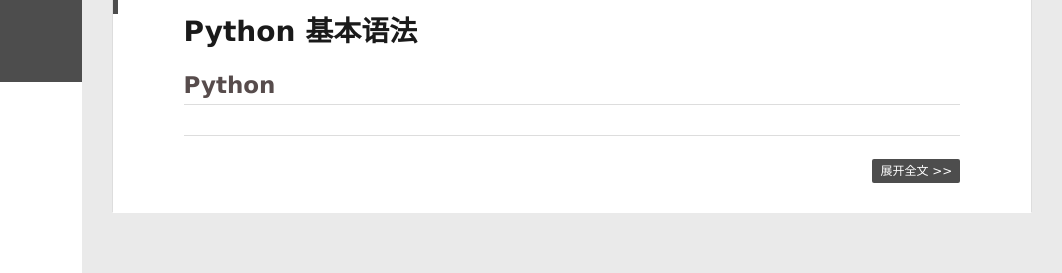
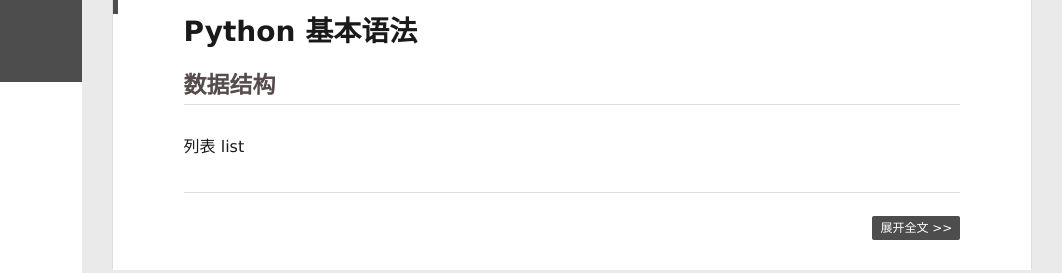
Before and after one commit to chaoslee1990/chaoslee1990.github.io, a plain HTML site: page index.html in a window 1280 px wide. Shown: the part 98-371 px from the top of the page, 218-1280 px from the left. Drawn offline with Linux system fonts and the light colour scheme; some packages are replaced by stand-ins of ours; a script that the page names is missing.

Commit message:
Site updated: 2020-09-10 10:09:05

```diff
--- a/index.html
+++ b/index.html
@@ -178,7 +178,8 @@
 
     <div class="article-entry" itemprop="articleBody">
 
-        <h1 id="Python-基本语法"><a href="#Python-基本语法" class="headerlink" title="Python 基本语法"></a>Python 基本语法</h1><h2 id="Python"><a href="#Python" class="headerlink" title="Python"></a>Python</h2>
+        <h1 id="Python-基本语法"><a href="#Python-基本语法" class="headerlink" title="Python 基本语法"></a>Python 基本语法</h1><h2 id="数据结构"><a href="#数据结构" class="headerlink" title="数据结构"></a>数据结构</h2><p>列表 list </p>
+
 
 
 
```
Also changed, not shown: 2020/09/10/Python基本语法/index.html (+5 -4 lines).
